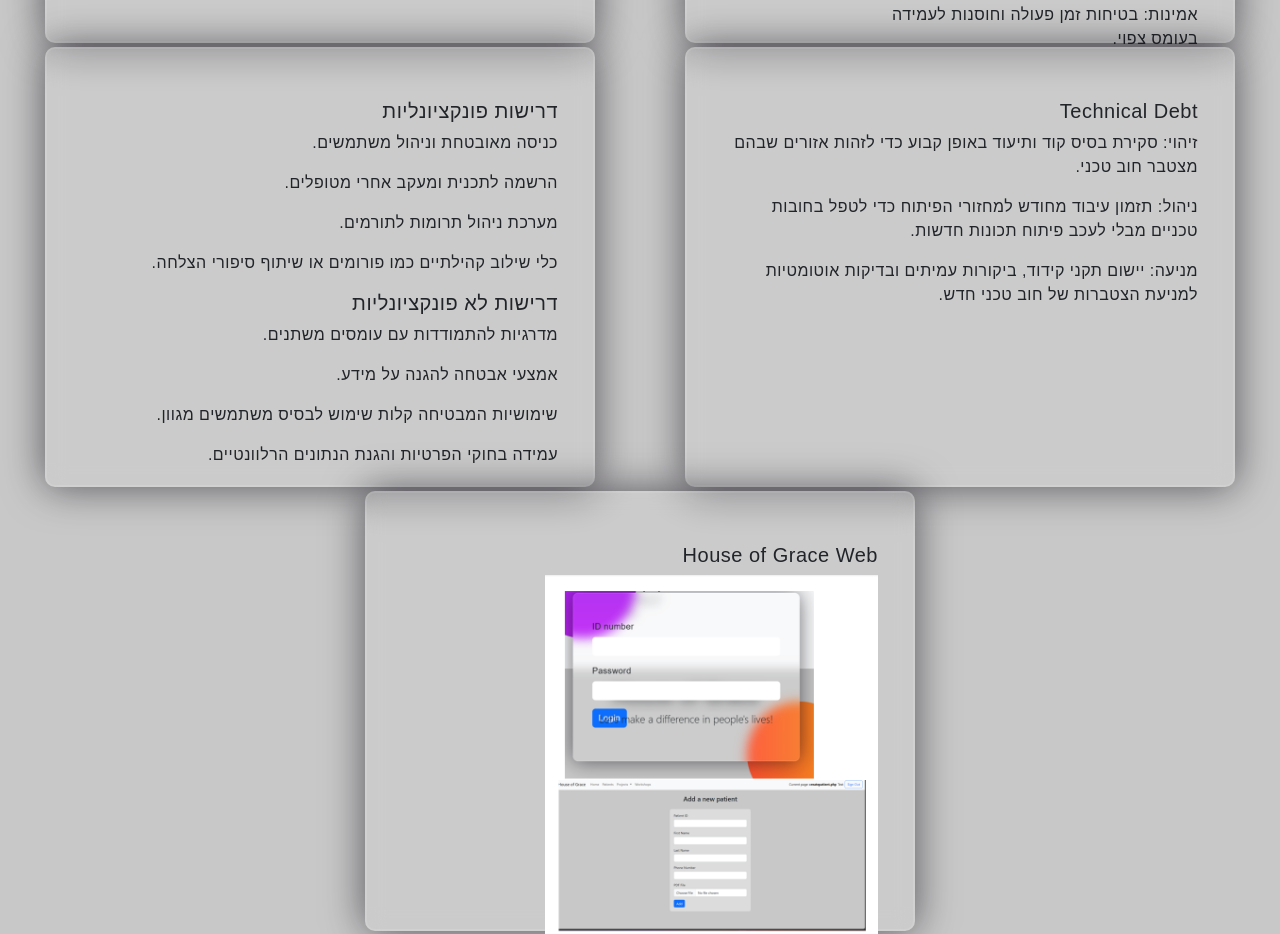
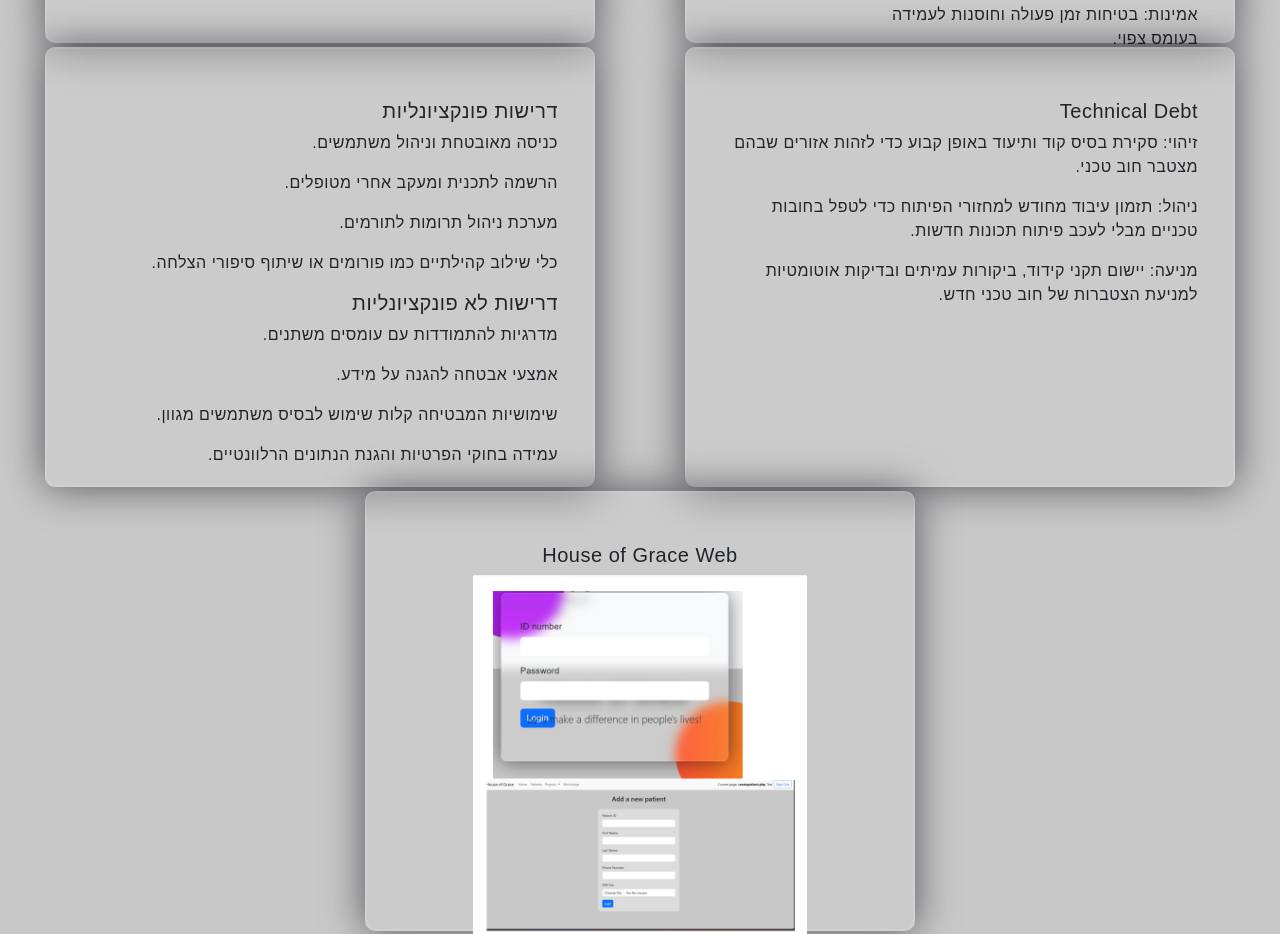
Before and after one commit to Nicole12-04/House-of-Grace-Poster, a plain HTML site: page index.html in a window 1280 px wide. Shown: the part 1343-2277 px from the top of the page. Drawn offline with nearby package versions, Linux system fonts and the light colour scheme.

Commit message:
Add files via upload

```diff
--- a/index.html
+++ b/index.html
@@ -92,11 +92,11 @@
                 </div>
             </div>
         </div>
-        <div class="part">
+        <div class="part" style="text-align: center;">
             <h5>House of Grace Web</h5>
-            <img src="final_web.png" alt="תמונת סופית" style="max-width: 70%; height: auto;">
+            <img src="final_web.png" alt="תמונת סופית" style="display: block; margin: 0 auto; max-width: 70%; height: auto;">
         </div>
-    </div>
+
     <script src="https://cdn.jsdelivr.net/npm/bootstrap@5.3.3/dist/js/bootstrap.bundle.min.js" integrity="sha384-YvpcrYf0tY3lHB60NNkmXc5s9fDVZLESaAA55NDzOxhy9GkcIdslK1eN7N6jIeHz" crossorigin="anonymous"></script>
 </body>
 </html>
```
